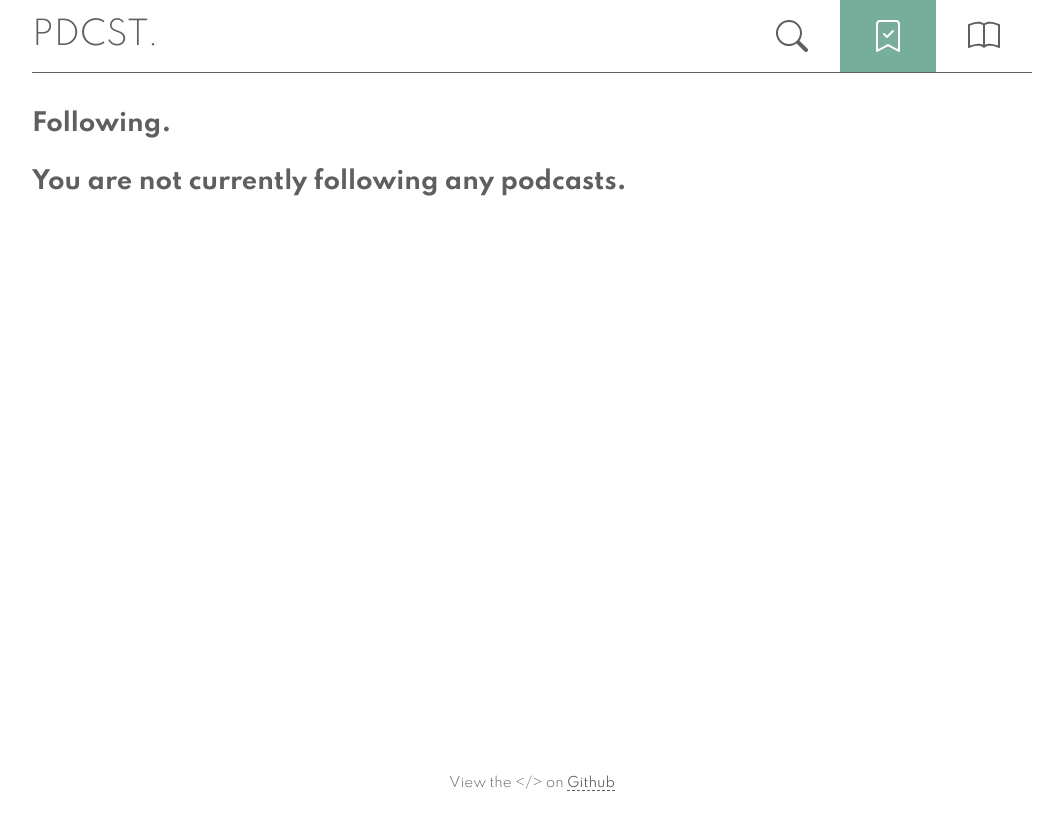
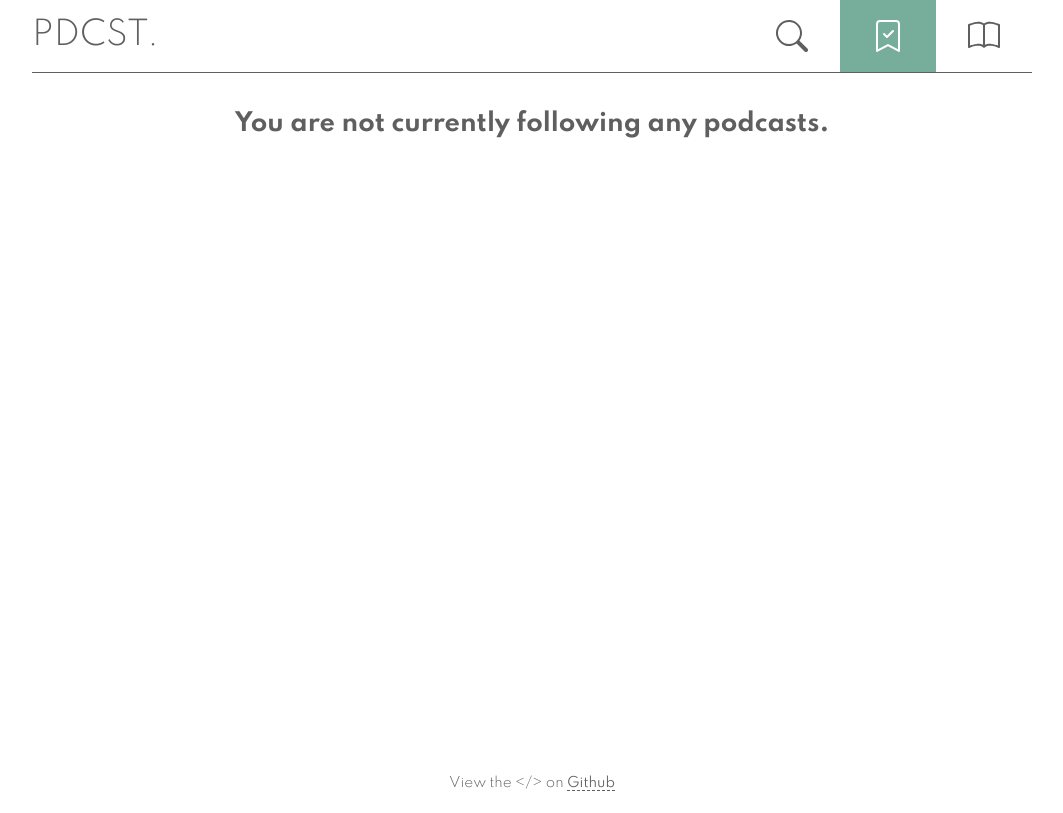
Before and after one commit to joebjoe/react-go-pdcst, a React (Create React App) app: page /following in a window 1280 px wide. Shown: the whole page, without its empty margins (108-1171 px from the left). Built offline with nearby package versions, Linux system fonts and the light colour scheme.

Commit message:
following ui tweak

```diff
--- a/src/components/View/index.js
+++ b/src/components/View/index.js
@@ -3,7 +3,7 @@ import './index.css';
 export default function(props) {
   let renderTitle = () => {
     if (props.title) {
-      return <h2>{props.title}</h2>
+      return <h2 className="title">{props.title}</h2>
     }
   }
   return (
--- a/src/views/Following/index.css
+++ b/src/views/Following/index.css
@@ -6,3 +6,11 @@
     margin-top: 100px;
     text-align: center;
 }
+
+.view--following.not-following > .title {
+    display: none;
+}
+
+.view--following .not-following-msg {
+    text-align: center;
+}
--- a/src/views/Following/index.js
+++ b/src/views/Following/index.js
@@ -48,7 +48,7 @@ class Following extends Component {
 
   render() {
     return (
-      <View title="Following." className="following">
+      <View title="Following." className={`following ${getFollowing().length ? '' : 'not-following'}`}>
         {
           this.state.podcasts.length
             ? <List results={this.state.podcasts} />
@@ -63,7 +63,7 @@ class Following extends Component {
                     width={150}
                     timeout={timeout_sec}
                   />
-              : <h2>You are not currently following any podcasts.</h2>
+              : <h2 class="not-following-msg">You are not currently following any podcasts.</h2>
         }
       </View>
   )}
```
